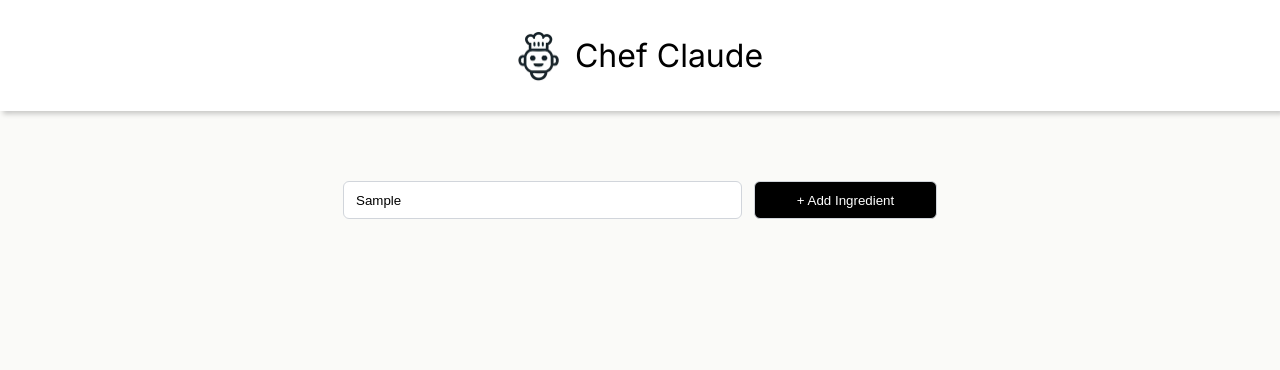
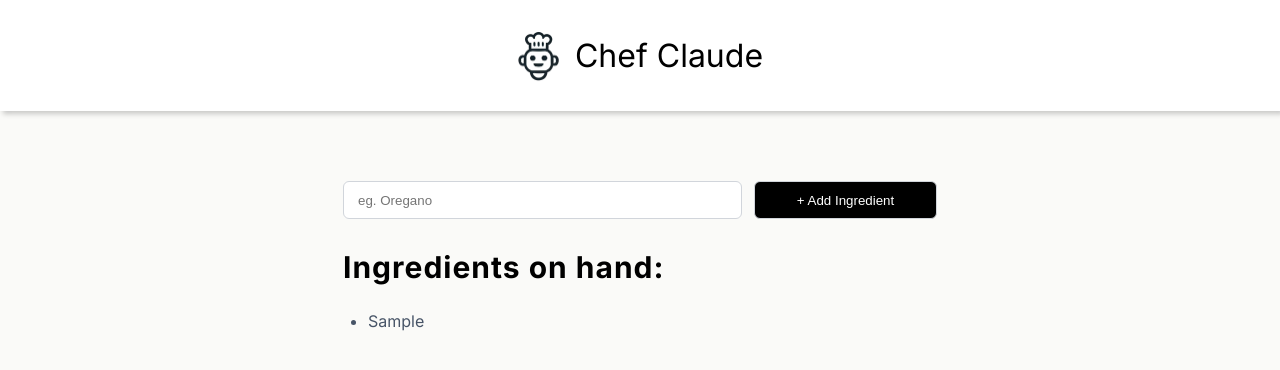
Before and after one commit to Prats1729/ChefClaudeProj, a React (Vite) app: page / in a window 1280 px wide. Both pictures are taken after typing "Sample" into the empty fields and a click on the button "+ Add Ingredient". Shown: the top 370 px of the page. Built offline with nearby package versions, Linux system fonts and the light colour scheme.

Commit message:
implement ingredient list display and update form handling

```diff
--- a/src/components/main.css
+++ b/src/components/main.css
@@ -1,11 +1,17 @@
-.main-form{
+main {
+  display: flex;
+  flex-direction: column;
+  align-items: center;
+}
+
+.main-form {
   display: flex;
   align-items: center;
   justify-content: center;
   gap: 12px;
 }
 
-.main-form input{
+.main-form input {
   flex-grow: 1;
   min-width: 150px;
   max-width: 399px;
@@ -16,14 +22,14 @@
   border-radius: 6px;
   border: solid;
   border-width: 1px;
-    border-color: #D1D5DB;
+  border-color: #d1d5db;
 }
 
-.main-form input::placeholder{
-    padding-left: 10px;
+.main-form input::placeholder {
+  padding-left: 2px;
 }
 
-.main-form button{
+.main-form button {
   background-color: black;
   color: white;
   height: 38px;
@@ -32,10 +38,33 @@
   border: solid;
   box-sizing: border-box;
   border-width: 1px;
-    border-color: #D1D5DB;
+  border-color: #d1d5db;
 }
 
-main{
+main {
   padding-top: 70px;
+}
 
+.ingredient-list {
+  display: flex;
+  flex-direction: column;
+  gap: 10px;
+  width: 594px;
+  color: #475467;
 }
+
+.ingredient-list h2 {
+  font-size: 30px;
+  margin-top: 30px;
+  margin-bottom: 0px;
+  letter-spacing: 1px;
+  color:black;
+}
+
+.ingredient-list ul{
+    padding-left: 25px;
+}
+
+.ingredient-list li {
+    margin-bottom: 12px;
+}
--- a/src/components/main.jsx
+++ b/src/components/main.jsx
@@ -1,12 +1,21 @@
 import "./main.css";
+import React from "react";
 
 export default function Main() {
+  const [ingredients, setIngredients] = React.useState([])
+
+  const ingredientList = ingredients.map((ingredient) => {
+    return <li key={ingredient}>{ingredient}</li>;
+  })
+
   function handleSubmit(event) {
     event.preventDefault();
-    const formData = new FormData(event.currentTarget);
-    const newIngredient = formData.get("ingredient");
-    console.log(newIngredient);
+    const formData = new FormData(event.currentTarget)
+    const newIngredient = formData.get("ingredient")
+    setIngredients(prevIngredientList => [...prevIngredientList, newIngredient])
+    event.currentTarget.reset()
   }
+
   return (
     <main>
       <form className="main-form" onSubmit={handleSubmit}>
@@ -18,6 +27,20 @@ export default function Main() {
         />
         <button>+ Add Ingredient</button>
       </form>
+      <section className="ingredient-list">
+        {ingredientList.length > 0
+          ? IngredientListDisplay(ingredientList)
+          : null}
+      </section>
     </main>
   );
 }
+
+function IngredientListDisplay(ingredientList) {
+  return (
+    <>
+      <h2>Ingredients on hand:</h2>
+      <ul>{ingredientList}</ul>
+    </>
+  );
+}
--- a/src/index.css
+++ b/src/index.css
@@ -1,5 +1,5 @@
 body{
   margin: 0px;
   background-color: #FAFAF8;
-  font-family: 'Inter', sans-serif;
+  font-family: 'Inter', sans-serif
 }
```
Lines whose indentation alone changed are shown as unchanged.
